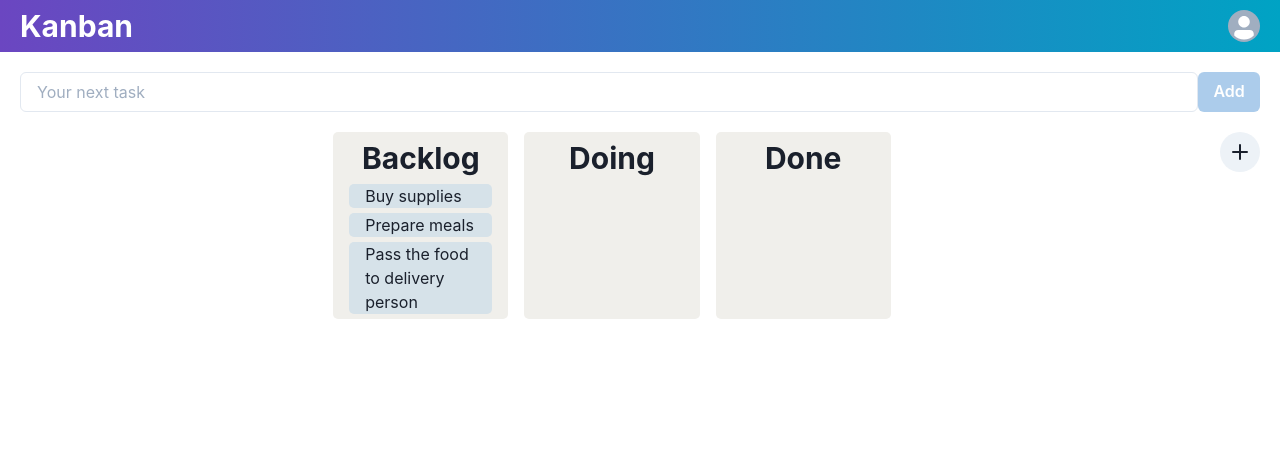
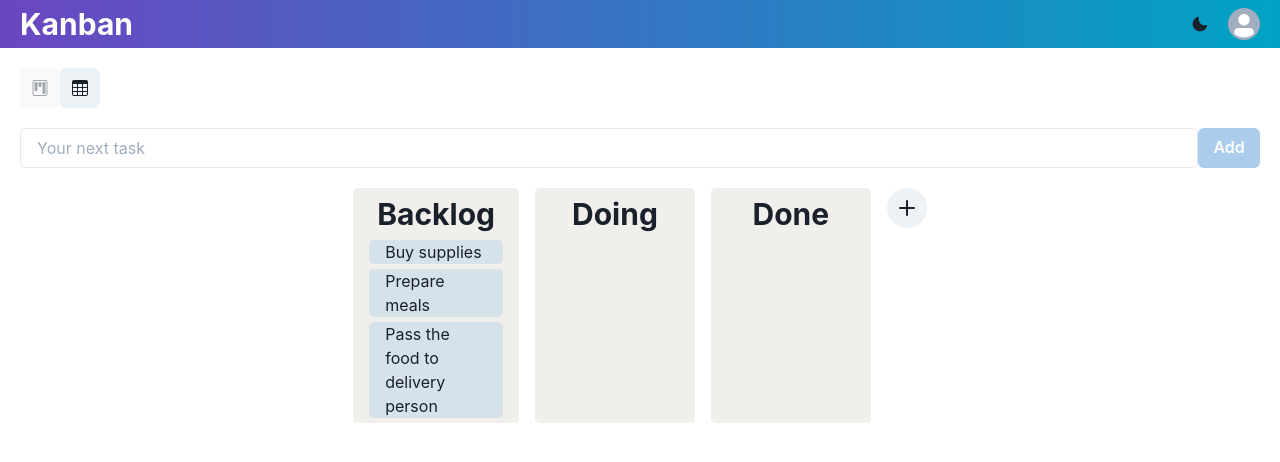
Before and after one commit to fvd2/kanban, a React (Create React App) app: page / in a window 1280 px wide. Shown: the top 462 px of the page. Built offline with nearby package versions, Linux system fonts and the light colour scheme.

Commit message:
created table view and added color mode toggle

```diff
--- a/package.json
+++ b/package.json
@@ -15,6 +15,7 @@
     "react": "^17.0.2",
     "react-beautiful-dnd": "^13.1.0",
     "react-dom": "^17.0.2",
+    "react-icons": "^4.2.0",
     "react-scripts": "4.0.3",
     "uuid": "^8.3.2",
     "web-vitals": "^1.0.1"
--- a/src/Board.js
+++ b/src/Board.js
@@ -3,13 +3,16 @@ import Column from './Column'
 import {
 	Container as Box,
 	Flex,
+	useDisclosure,
 	IconButton,
-	useDisclosure
+	Icon
 } from '@chakra-ui/react'
+import { BsKanban, BsTable } from 'react-icons/bs'
 import { AddIcon } from '@chakra-ui/icons'
 import { DragDropContext, Droppable } from 'react-beautiful-dnd'
 import NewColumnModal from './NewColumnModal'
 import AddTask from './AddTask'
+import TableView from './TableView'
 import { v4 as uuidv4 } from 'uuid'
 
 const DUMMY_DATA = {
@@ -41,6 +44,7 @@ const DUMMY_DATA = {
 const Board = () => {
 	const [data, setData] = useState(DUMMY_DATA)
 	const { isOpen, onOpen, onClose } = useDisclosure()
+	const [view, setView] = useState('board')
 
 	const handleOnDragEnd = result => {
 		if (result.type === 'column') {
@@ -109,6 +113,10 @@ const Board = () => {
 		}))
 	}
 
+	const handleViewToggle = () => {
+		setView(prevState => (prevState === 'board' ? 'table' : 'board'))
+	}
+
 	const board = (
 		<Droppable droppableId="board" type="column" direction="horizontal">
 			{provided => (
@@ -131,6 +139,12 @@ const Board = () => {
 								onTitleSubmit={handleColumnTitleChange}
 							/>
 						))}
+						<IconButton
+							isRound={true}
+							aria-label="Add column"
+							icon={<AddIcon />}
+							onClick={onOpen}
+						/>
 					</Box>
 					{provided.placeholder}
 				</>
@@ -147,16 +161,20 @@ const Board = () => {
 				onAdd={handleNewColumn}
 			/>
 			<Flex direction="column" m={5}>
-				<AddTask onSubmit={handleNewTask} />
-				<Flex mt={5}>
-					{board}
+				<Flex mb={5}>
 					<IconButton
-						isRound={true}
-						aria-label="Add column"
-						icon={<AddIcon />}
-						onClick={onOpen}
+						isDisabled={view === 'board'}
+						onClick={handleViewToggle}
+						icon={<Icon as={BsKanban} />}
+					/>
+					<IconButton
+						isDisabled={view === 'table'}
+						onClick={handleViewToggle}
+						icon={<Icon as={BsTable} />}
 					/>
 				</Flex>
+				<AddTask onSubmit={handleNewTask} />
+				<Flex mt={5}>{view === 'board' ? board : <TableView data={data}/>}</Flex>
 			</Flex>
 		</DragDropContext>
 	)
--- a/src/Header.js
+++ b/src/Header.js
@@ -1,17 +1,45 @@
-import { Flex, Heading, Avatar } from '@chakra-ui/react'
+import {
+	Avatar,
+	IconButton,
+	Flex,
+	Heading,
+	useColorMode
+} from '@chakra-ui/react'
+import { SunIcon, MoonIcon } from '@chakra-ui/icons'
 
 const Header = () => {
+	const { colorMode, toggleColorMode } = useColorMode()
+
 	return (
 		<Flex
 			pl={5}
 			pr={5}
-			pt="0.5em"
-			pb="0.5em"
+			pt={1}
+			pb={1}
 			align="center"
 			justify="space-between"
 			bgGradient="linear(to-r, purple.600, cyan.600)">
-			<Heading size="lg" color="white">Kanban</Heading>
-            <Avatar size="sm"/>
+			<Heading size="lg" color="white">
+				Kanban
+			</Heading>
+			<Flex align="center">
+				{colorMode === 'dark' ? (
+					<IconButton
+						bg="transparent"
+						isRound={true}
+						onClick={toggleColorMode}
+						icon={<SunIcon />}
+					/>
+				) : (
+					<IconButton
+						bg="transparent"
+						isRound={true}
+						onClick={toggleColorMode}
+						icon={<MoonIcon />}
+					/>
+				)}
+				<Avatar ml={2} size="sm" />
+			</Flex>
 		</Flex>
 	)
 }
--- /dev/null
+++ b/src/TableView.js
@@ -0,0 +1,26 @@
+import { Table, Thead, Tr, Th, Tbody, Td } from '@chakra-ui/react'
+
+const TableView = ({ data }) => {
+
+	const tableRows = Object.values(data.columns).map(column =>
+		column.taskIds.map(task => (
+			<Tr key={data.tasks[task].id}>
+				<Td>{column.title}</Td>
+				<Td>{data.tasks[task].content}</Td>
+			</Tr>
+		)))
+
+	return (
+		<Table variant="simple">
+			<Thead>
+				<Tr>
+					<Th>Column</Th>
+					<Th>Title</Th>
+				</Tr>
+			</Thead>
+			<Tbody>{tableRows}</Tbody>
+		</Table>
+	)
+}
+
+export default TableView
--- a/src/index.js
+++ b/src/index.js
@@ -1,11 +1,13 @@
 import React from 'react';
 import ReactDOM from 'react-dom';
-import { ChakraProvider } from '@chakra-ui/react'
+import { ChakraProvider, ColorModeScript } from '@chakra-ui/react'
 import App from './App';
+import theme from './theme'
 
 ReactDOM.render(
   <React.StrictMode>
-		<ChakraProvider>
+    <ColorModeScript initialColorMode={theme.config.initialColorMode}/>
+		<ChakraProvider theme={theme}>
     <App />
 		</ChakraProvider>
   </React.StrictMode>,
--- /dev/null
+++ b/src/theme.js
@@ -0,0 +1,10 @@
+import { extendTheme } from "@chakra-ui/react"
+
+const config = {
+    initialColorMode: 'light',
+    useSystemColorMode: true
+}
+
+const theme = extendTheme({config})
+
+export default theme
```
Also changed, not shown: 1 other file (tests, documents, lock files or other folders).
